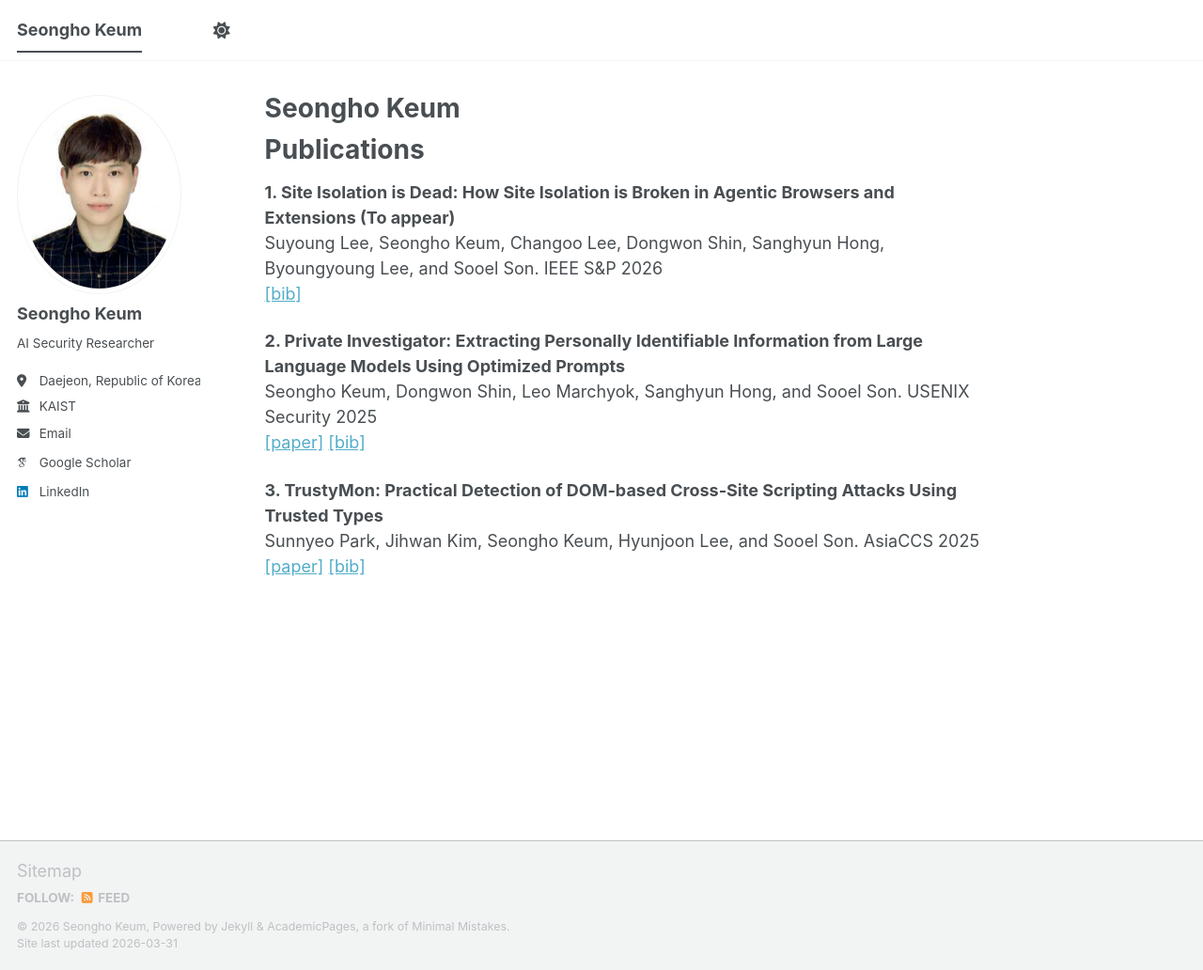
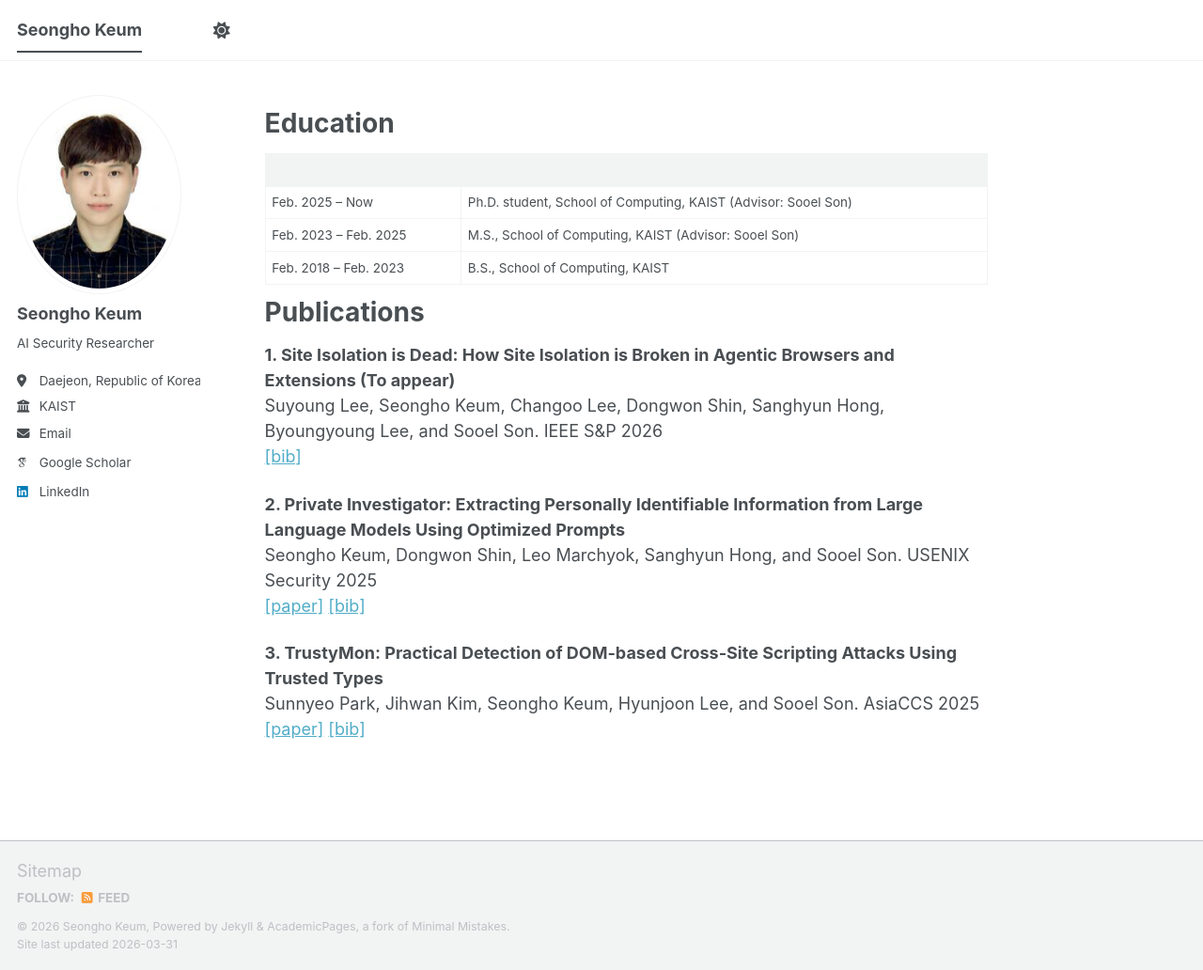
Before and after one commit to Seongho18/Seongho18.github.io, a Jekyll site: the page built from _pages/about.md, in a window 1280 px wide and 1032 px high. Shown: the whole window at 94% size. Built offline with Jekyll 4.4.1, drawn with Linux system fonts in a browser that asks for light colours; some web fonts are replaced; a script bundle is joined from its source files by our own code; library files that are not in the unit come from our copies.

Commit message:
Add education

```diff
--- a/_pages/about.md
+++ b/_pages/about.md
@@ -1,11 +1,20 @@
 ---
 permalink: /
-title: "Seongho Keum"
+title: ""
 author_profile: true
 redirect_from:
   - /about/
   - /about.html
 ---
+
+Education
+======
+
+| | |
+|:---|:---|
+| Feb. 2025 -- Now | Ph.D. student, School of Computing, KAIST (Advisor: Sooel Son) |
+| Feb. 2023 -- Feb. 2025 | M.S., School of Computing, KAIST (Advisor: Sooel Son) |
+| Feb. 2018 -- Feb. 2023 | B.S., School of Computing, KAIST |
 
 Publications
 ======
```
